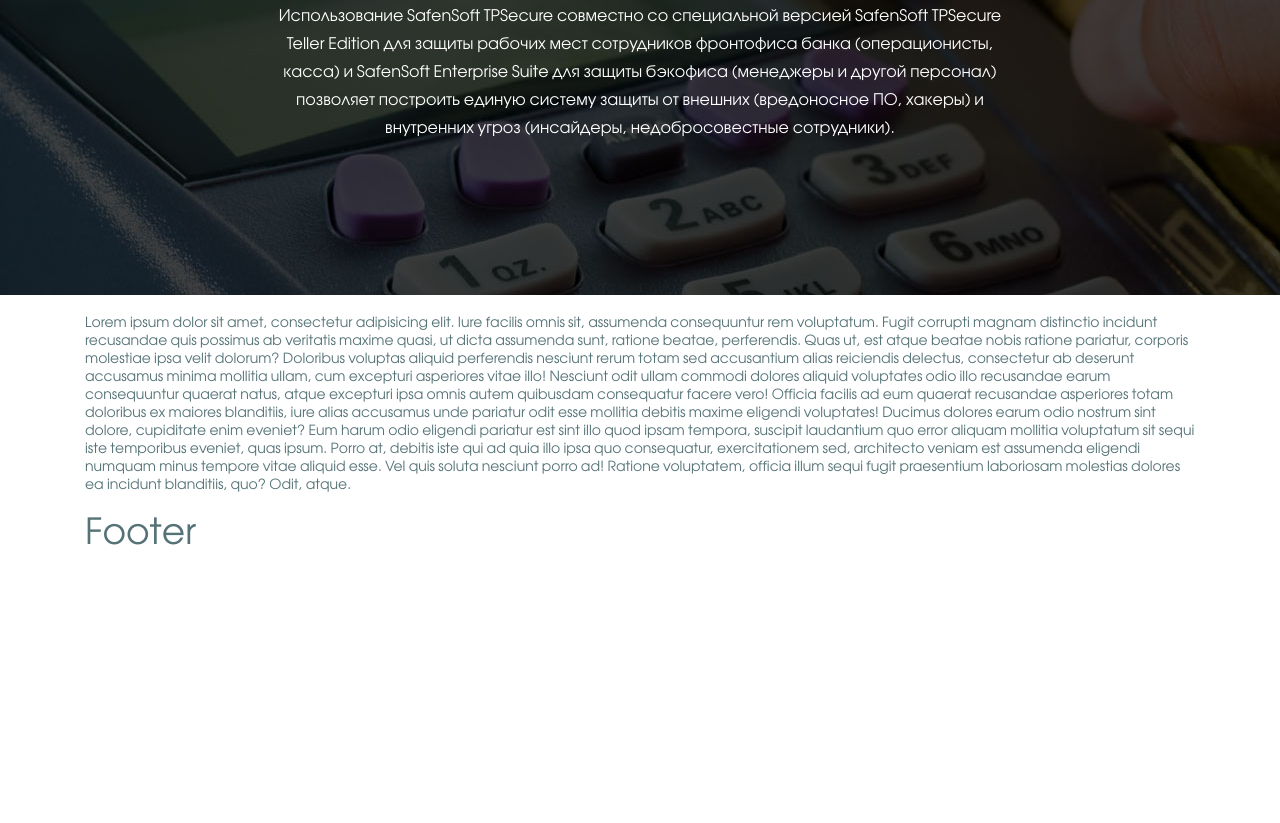
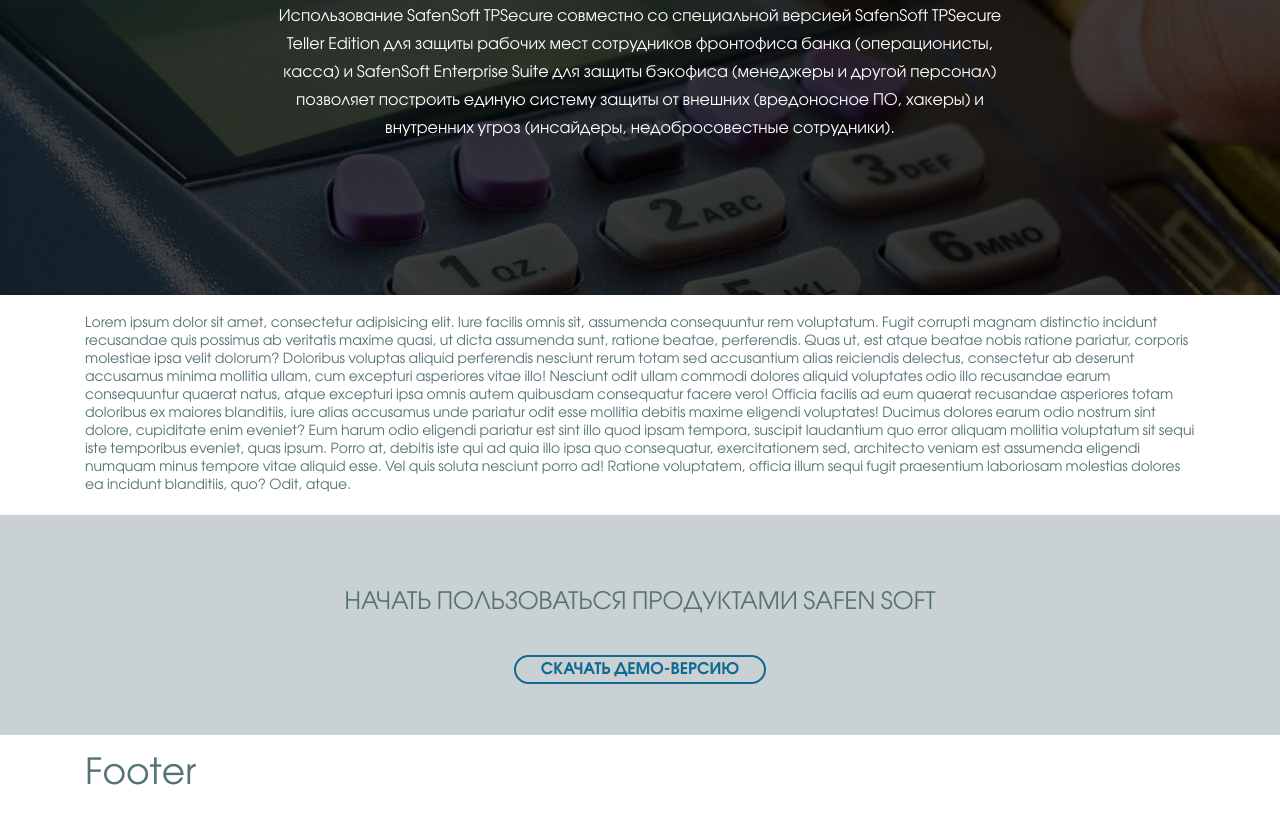
Before and after one commit to terion-name/safen-soft, a website: page src/index.html in a window 1280 px wide. Shown: the part 459-1282 px from the top of the page. Before the commit the page ends 1054 px from the top, so only its background shows below. Drawn offline with nearby package versions, Linux system fonts and the light colour scheme; files that its build step writes are made by us from their sources.

Commit message:
demo dection completed

```diff
--- a/src/css/partial/_variables.scss
+++ b/src/css/partial/_variables.scss
@@ -13,15 +13,17 @@
 $base-gray: #557276;
 $light-gray: #cad1d3;
 $dark-gray: #39463d;
-$blue-gary: #2f3d4e;
+$blue-gray: #2f3d4e;
 $base-blue: #076290;
 $deep-blue: #116893;
+$demo-gray: #cad1d3;
 
 // LAYOUT
 $container-width: 1240px;
 $container-padding: 30px;
 $container-inner-width: $container-width - (2 * $container-padding);
 $margin-default: 20px;
+$padding-default: 20px;
 
 // BORDERS
 $base-border: 2px solid;
--- a/src/css/partial/buttons/_buttons.scss
+++ b/src/css/partial/buttons/_buttons.scss
@@ -1,24 +1,50 @@
-.btn-normal {
-  font-size: $small-size;
-
+.btn {
   margin: 10px 0;
   padding: 5px 25px;
 
   text-transform: uppercase;
 
+  border-radius: $btn-border-radius;
+  &:active,&:focus {
+    text-decoration: none;
+
+    outline: none;
+  }
+}
+
+.btn-normal {
+  font-size: $small-size;
+
   color: $base-gray;
   border: $base-border $base-gray;
-  border-radius: $btn-border-radius;
+
+  @extend .btn;
   &:hover {
     color: $base-blue;
     border-color: $base-blue;
   }
   &:active,&:focus {
-    text-decoration: none;
-
     color: $white;
     border-color: $base-blue;
-    outline: none;
     background: $base-blue;
   }
 }
+
+.btn-demo {
+  font-size: $medium-size;
+  font-weight: bold;
+
+  color: $deep-blue;
+  border: $base-border $deep-blue;
+
+  @extend .btn;
+  &:hover {
+    color: $base-gray;
+    border-color: $base-gray;
+  }
+  &:active,&:focus {
+    color: $white;
+    border-color: $base-gray;
+    background: $base-gray;
+  }
+}
--- /dev/null
+++ b/src/css/partial/download-demo/_download-demo.scss
@@ -0,0 +1,31 @@
+.download-demo {
+  display: table;
+
+  height: 220px;
+  width: 100%;
+  margin: $margin-default 0;
+
+  background: $demo-gray;
+  &-bg {
+    width: 100%;
+    height: 220px;
+
+    background: $demo-gray;
+
+    @include abs(auto, 0, auto, 0);
+  }
+  &-content {
+    position: relative;
+
+    display: table-cell;
+
+    margin: auto;
+
+    text-align: center;
+    vertical-align: middle;
+  }
+  &-caption {
+    margin-bottom: 45px;
+    text-transform: uppercase;
+  }
+}
--- a/src/css/partial/slider/_slider.scss
+++ b/src/css/partial/slider/_slider.scss
@@ -1,6 +1,4 @@
 .slider {
-  position: static;
-
   display: table;
 
   width: 100%;
@@ -48,16 +46,17 @@
     margin: $margin-default;
     padding: 5px;
     &:before {
-      display: block;
+      display: inline-block;
 
-      width: 80px;
+      width: 75px;
+      height: 28px;
 
       content: '';
+      text-align: center;
 
       border-top: 1px solid #cecece;
       border-bottom: 1px solid #cecece;
-
-      @include abs(0, 45%, 0, auto);
+      @include abs(0, auto, 0, auto);
     }
   }
 }
--- a/src/css/styles.scss
+++ b/src/css/styles.scss
@@ -1,4 +1,3 @@
-//@import 'vendor/normalize';
 @import 'partial/variables';
 @import 'partial/mixins';
 @import 'partial/sprite';
@@ -9,3 +8,4 @@
 @import 'partial/dropdown/dropdown';
 @import 'partial/header/header';
 @import 'partial/slider/slider';
+@import 'partial/download-demo/download-demo';
--- /dev/null
+++ b/src/include/download-demo/download-demo.html
@@ -0,0 +1,7 @@
+<section class="download-demo">
+  <div class="download-demo-bg"></div>
+  <div class="download-demo-content">
+    <h3 class="download-demo-caption">Начать пользоваться продуктами Safen Soft</h3>
+    <a href="#" class="btn-demo">Скачать демо-версию</a>
+  </div>
+</section>
```
Also changed, not shown: src/css/partial/_mixins.scss (+0 -14 lines), src/index.html (+1 -0 lines).
